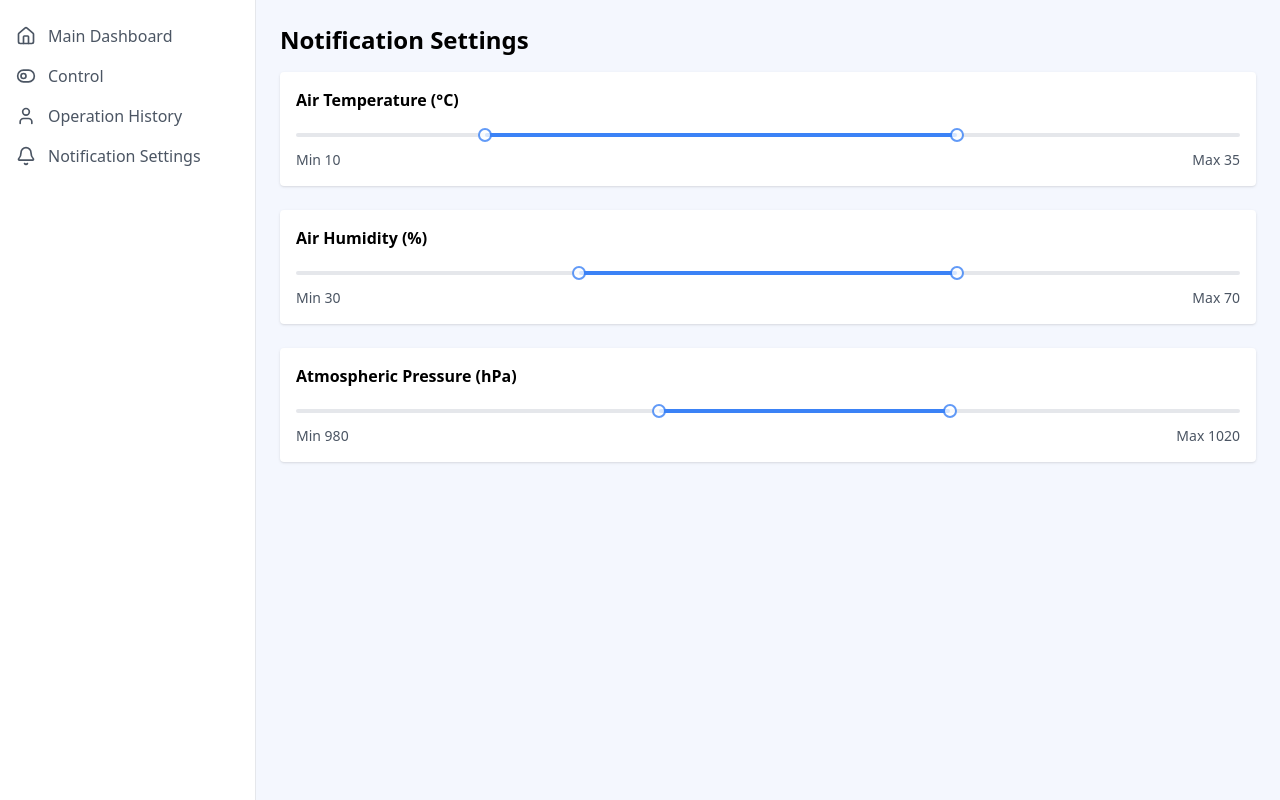
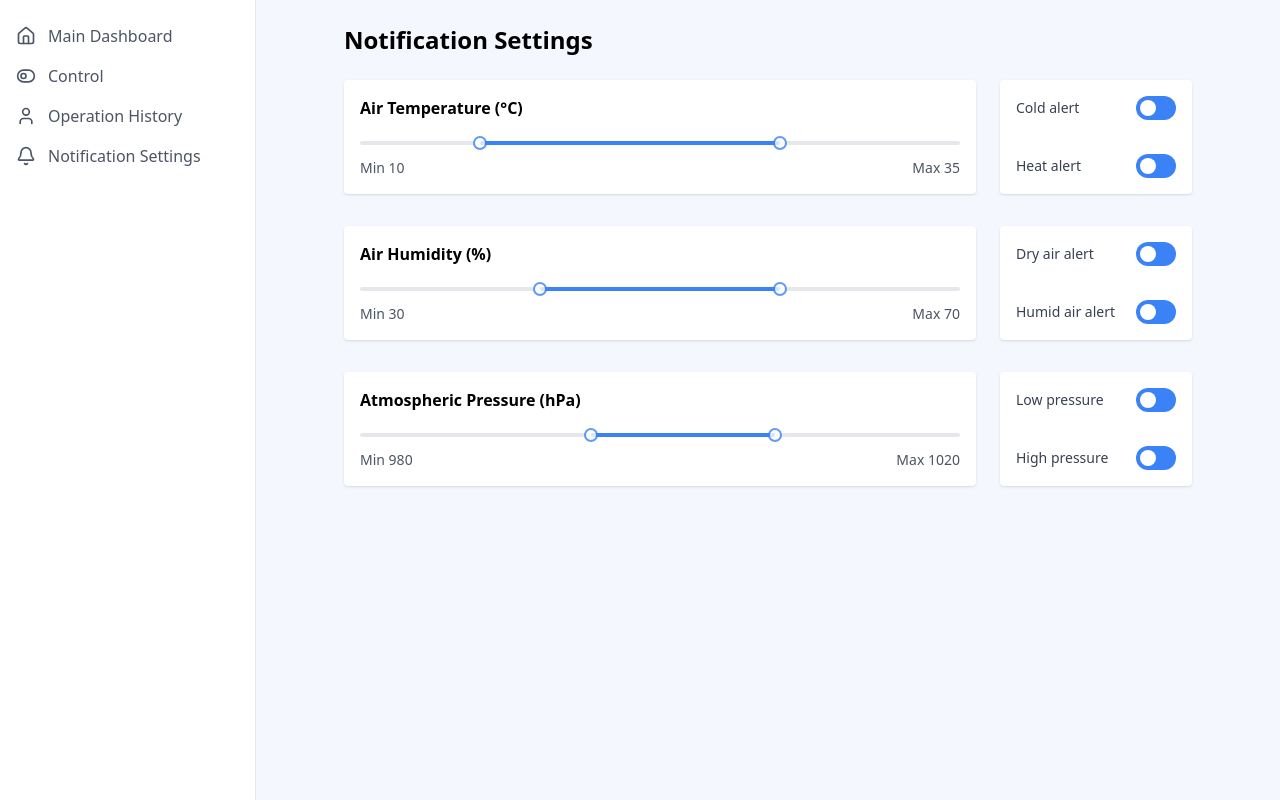
Before and after one commit to alienmeat/CITS5506-IOT-Micro-Climate, a React (Create React App) app in the folder dashboard/frontend/: page /notifications in a window 1280 px wide. Built offline with nearby package versions, Linux system fonts and the light colour scheme; the HTML template or start-up script is replaced by a standard one.

Commit message:
Completed page. added switches and fix styles

```diff
--- /dev/null
+++ b/dashboard/frontend/src/components/ui/ToggleSwitch.jsx
@@ -0,0 +1,31 @@
+import React from "react";
+
+/**
+ * ToggleSwitch — компактный тумблер.
+ * props:
+ *   • label    — строка подписи
+ *   • checked  — boolean
+ *   • onChange — (bool) => void
+ */
+export default function ToggleSwitch({ checked, onChange, label }) {
+  return (
+    <div className="flex justify-between items-center w-full">
+      <span className="text-sm text-gray-700 select-none">{label}</span>
+
+      <label className="inline-flex items-center cursor-pointer">
+        <input
+          type="checkbox"
+          className="sr-only peer"
+          checked={checked}
+          onChange={(e) => onChange(e.target.checked)}
+        />
+        <div className="w-10 h-6 bg-gray-400 peer-checked:bg-blue-500 rounded-full relative transition-colors">
+          <div
+            className="absolute top-1 left-1 w-4 h-4 bg-white rounded-full
+                       transition-transform peer-checked:translate-x-4"
+          />
+        </div>
+      </label>
+    </div>
+  );
+}
--- a/dashboard/frontend/src/pages/NotificationSettings.jsx
+++ b/dashboard/frontend/src/pages/NotificationSettings.jsx
@@ -1,16 +1,31 @@
 import React, { useState } from "react";
 import RangeSlider from "../components/ui/RangeSlider";
+import ToggleSwitch from "../components/ui/ToggleSwitch";
 
 export default function NotificationSettings() {
-  const [tempRange, setTempRange] = useState([10, 35]);      // °C
-  const [humidRange, setHumidRange] = useState([30, 70]);    // %
-  const [pressRange, setPressRange] = useState([980, 1020]); // hPa
+  /* диапазоны порогов */
+  const [tempRange, setTempRange] = useState([10, 35]);
+  const [humidRange, setHumidRange] = useState([30, 70]);
+  const [pressRange, setPressRange] = useState([980, 1020]);
+
+  /* тумблеры уведомлений */
+  const [alerts, setAlerts] = useState({
+    cold: true,
+    heat: true,
+    dry: true,
+    humid: true,
+    lowPress: true,
+    highPress: true,
+  });
+  const toggle = (key) => (val) => setAlerts((s) => ({ ...s, [key]: val }));
 
   return (
-    <div className="p-6">
-      <h1 className="text-2xl font-semibold mb-4">Notification Settings</h1>
+    <div className="p-6 max-w-4xl mx-auto">
+      <h1 className="text-2xl font-semibold mb-6">Notification Settings</h1>
 
-      <div className="space-y-6">
+      <div className="space-y-8">
+        {/* ── Temperature ───────────────────────────── */}
+        <div className="grid grid-cols-[1fr_12rem] gap-6 items-stretch">
           <RangeSlider
             label="Air Temperature (°C)"
             min={0}
@@ -20,6 +35,22 @@ export default function NotificationSettings() {
             onChange={setTempRange}
           />
 
+          <div className="bg-white rounded shadow p-4 flex flex-col justify-between gap-4 h-full">
+            <ToggleSwitch
+              label="Cold alert"
+              checked={alerts.cold}
+              onChange={toggle("cold")}
+            />
+            <ToggleSwitch
+              label="Heat alert"
+              checked={alerts.heat}
+              onChange={toggle("heat")}
+            />
+          </div>
+        </div>
+
+        {/* ── Humidity ──────────────────────────────── */}
+        <div className="grid grid-cols-[1fr_12rem] gap-6 items-stretch">
           <RangeSlider
             label="Air Humidity (%)"
             min={0}
@@ -29,6 +60,22 @@ export default function NotificationSettings() {
             onChange={setHumidRange}
           />
 
+          <div className="bg-white rounded shadow p-4 flex flex-col justify-between gap-4 h-full">
+            <ToggleSwitch
+              label="Dry air alert"
+              checked={alerts.dry}
+              onChange={toggle("dry")}
+            />
+            <ToggleSwitch
+              label="Humid air alert"
+              checked={alerts.humid}
+              onChange={toggle("humid")}
+            />
+          </div>
+        </div>
+
+        {/* ── Pressure ─────────────────────────────── */}
+        <div className="grid grid-cols-[1fr_12rem] gap-6 items-stretch">
           <RangeSlider
             label="Atmospheric Pressure (hPa)"
             min={930}
@@ -37,6 +84,20 @@ export default function NotificationSettings() {
             values={pressRange}
             onChange={setPressRange}
           />
+
+          <div className="bg-white rounded shadow p-4 flex flex-col justify-between gap-4 h-full">
+            <ToggleSwitch
+              label="Low pressure"
+              checked={alerts.lowPress}
+              onChange={toggle("lowPress")}
+            />
+            <ToggleSwitch
+              label="High pressure"
+              checked={alerts.highPress}
+              onChange={toggle("highPress")}
+            />
+          </div>
+        </div>
       </div>
     </div>
   );
```
Lines whose indentation alone changed are shown as unchanged.
